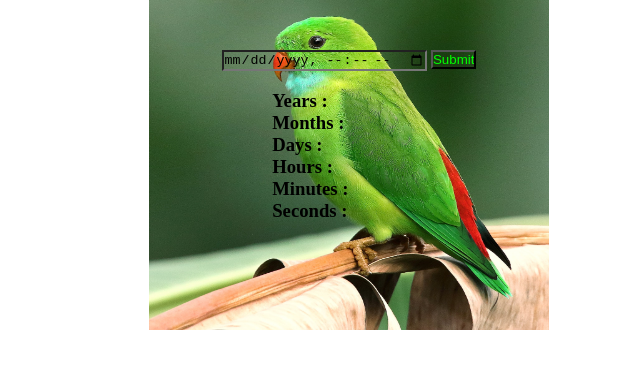
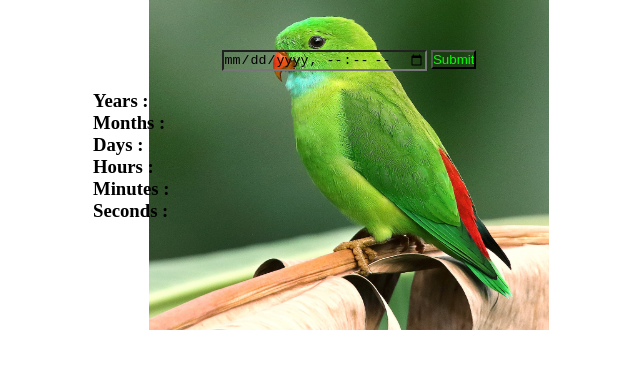
Before and after one commit to charan1712/AgeCalculator, a plain HTML site: page index.html in a window 1280 px wide. Shown: the part 270-638 px from the top of the page, without its empty margins (291-931 px from the left). Drawn offline with Linux system fonts and the light colour scheme.

Commit message:
Update age.css

```diff
--- a/age.css
+++ b/age.css
@@ -29,7 +29,7 @@
 #data{
     position: absolute;
     top: 45%;
-    left: 44%;
+    left: 30%;
 }
 #ac{
     position: absolute;
```
